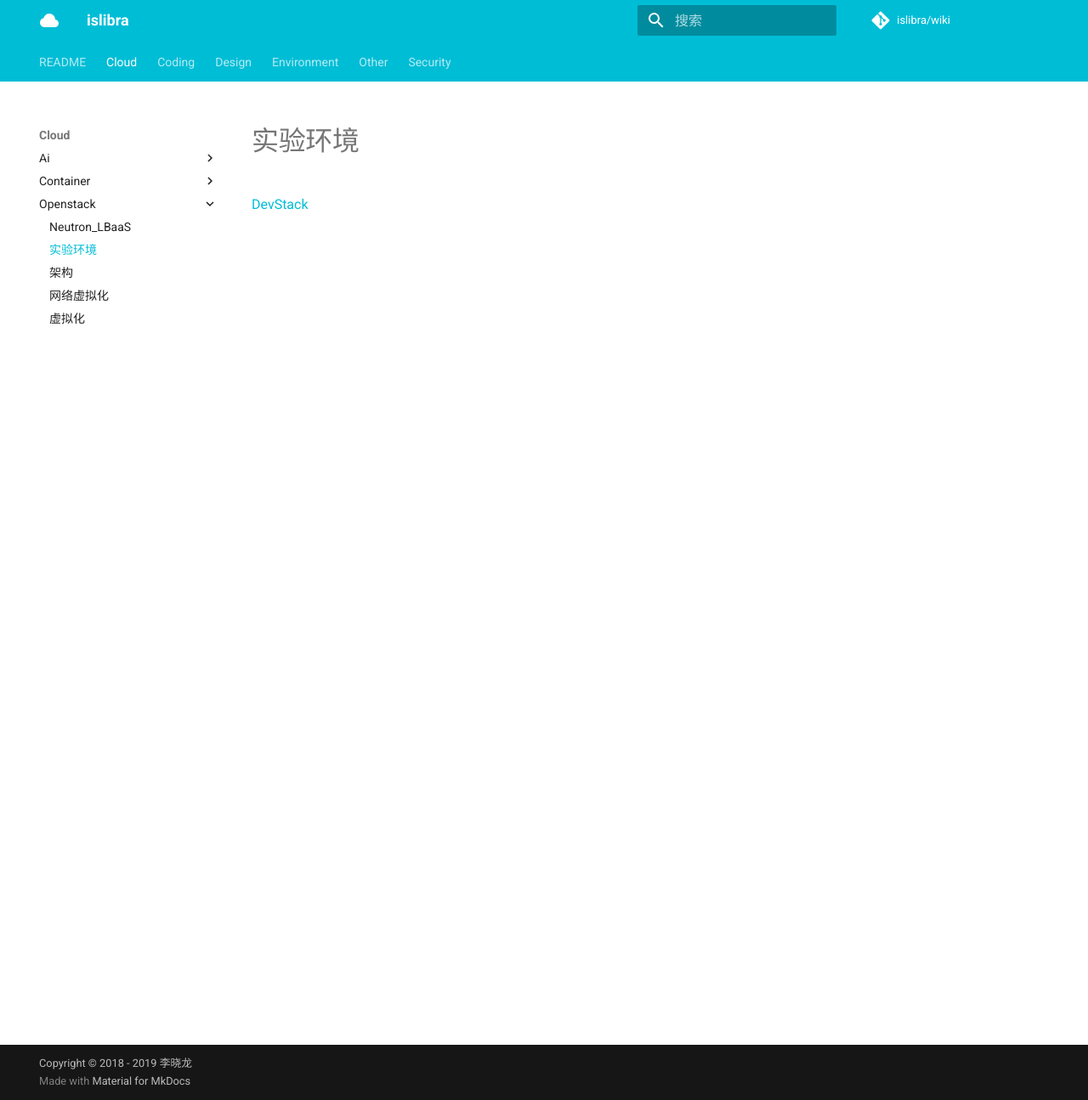
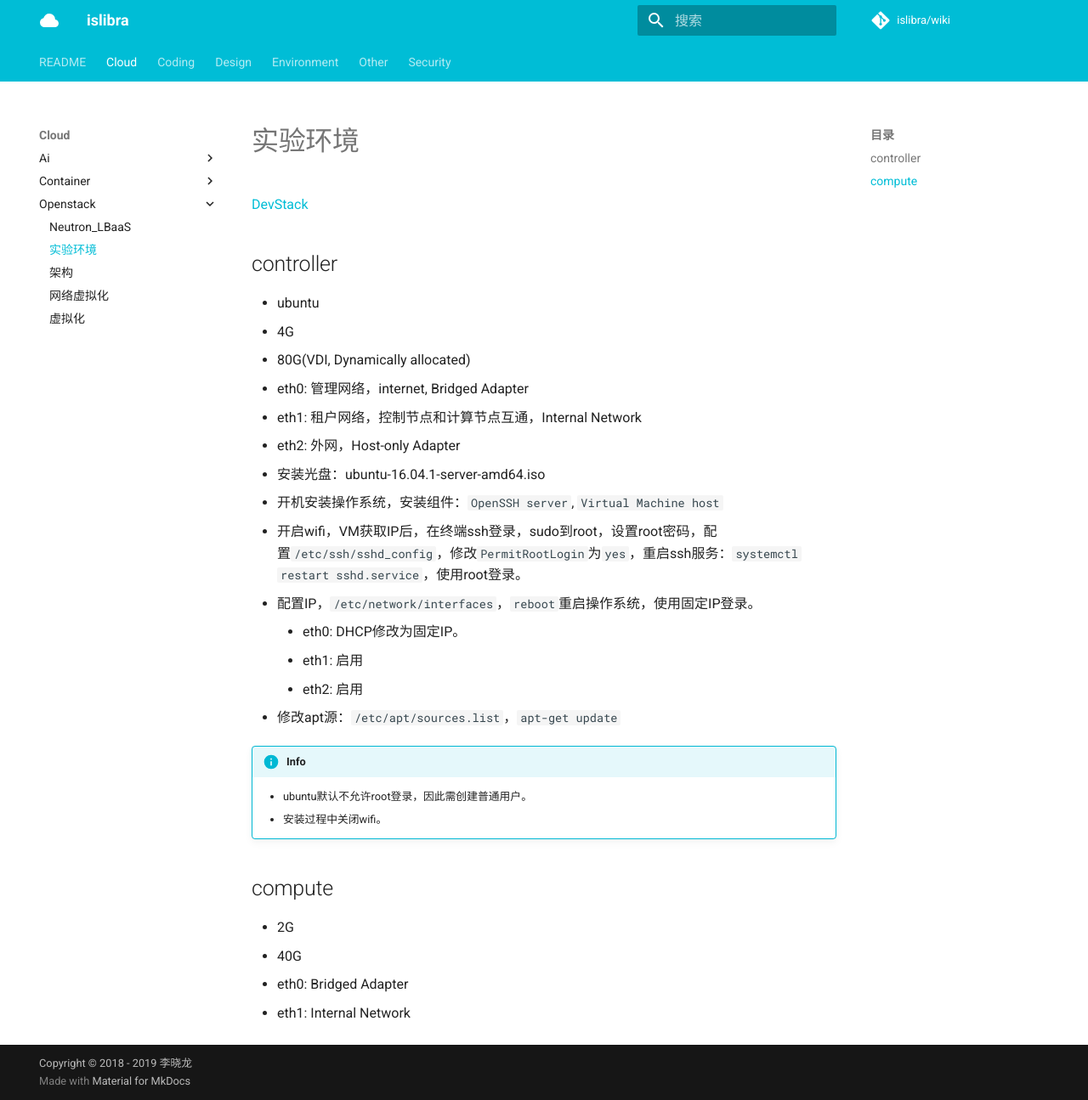
Before and after one commit to islibra/wiki, an MkDocs documentation site: the page built from docs/cloud/openstack/实验环境.md, in a window 1280 px wide and 1295 px high. Shown: the whole window at 85% size. Built offline with MkDocs 1.6.1 and Material for MkDocs 9.7.7, drawn with Linux system fonts in a browser that asks for light colours; comment, search, counter and statistics services are not loaded.

Commit message:
virtualbox install ubuntu

```diff
--- a/docs/cloud/openstack/实验环境.md
+++ b/docs/cloud/openstack/实验环境.md
@@ -1,3 +1,31 @@
 # 实验环境
 
 [DevStack](https://docs.openstack.org/devstack/latest/)
+
+## controller
+
+- ubuntu
+- 4G
+- 80G(VDI, Dynamically allocated)
+- eth0: 管理网络，internet, Bridged Adapter
+- eth1: 租户网络，控制节点和计算节点互通，Internal Network
+- eth2: 外网，Host-only Adapter
+- 安装光盘：ubuntu-16.04.1-server-amd64.iso
+- 开机安装操作系统，安装组件：`OpenSSH server`, `Virtual Machine host`
+- 开启wifi，VM获取IP后，在终端ssh登录，sudo到root，设置root密码，配置`/etc/ssh/sshd_config`，修改`PermitRootLogin`为`yes`，重启ssh服务：`systemctl restart sshd.service`，使用root登录。
+- 配置IP，`/etc/network/interfaces`，`reboot`重启操作系统，使用固定IP登录。
+    - eth0: DHCP修改为固定IP。
+    - eth1: 启用
+    - eth2: 启用
+- 修改apt源：`/etc/apt/sources.list`，`apt-get update`
+
+!!! info
+    - ubuntu默认不允许root登录，因此需创建普通用户。
+    - 安装过程中关闭wifi。
+
+## compute
+
+- 2G
+- 40G
+- eth0: Bridged Adapter
+- eth1: Internal Network
```
